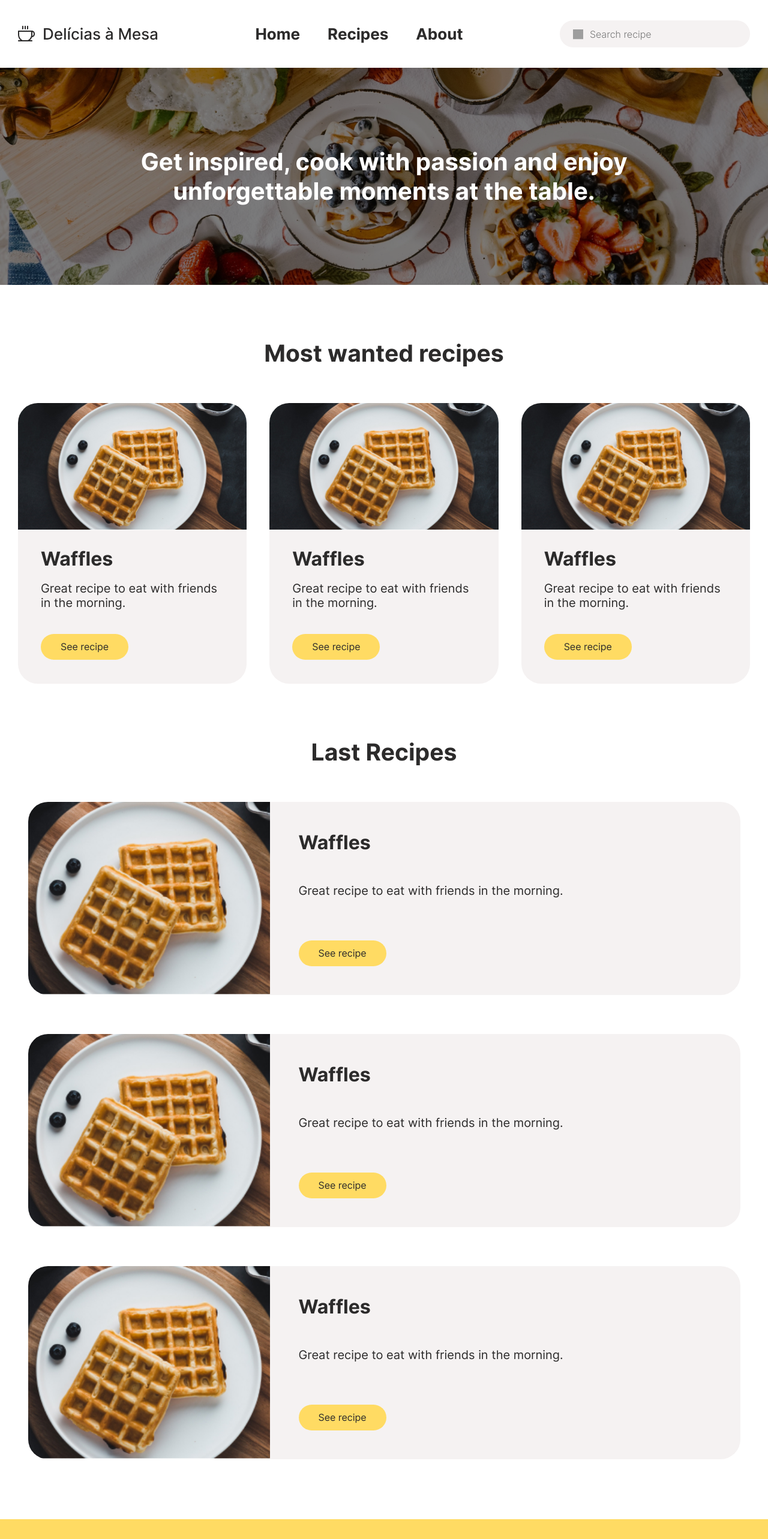
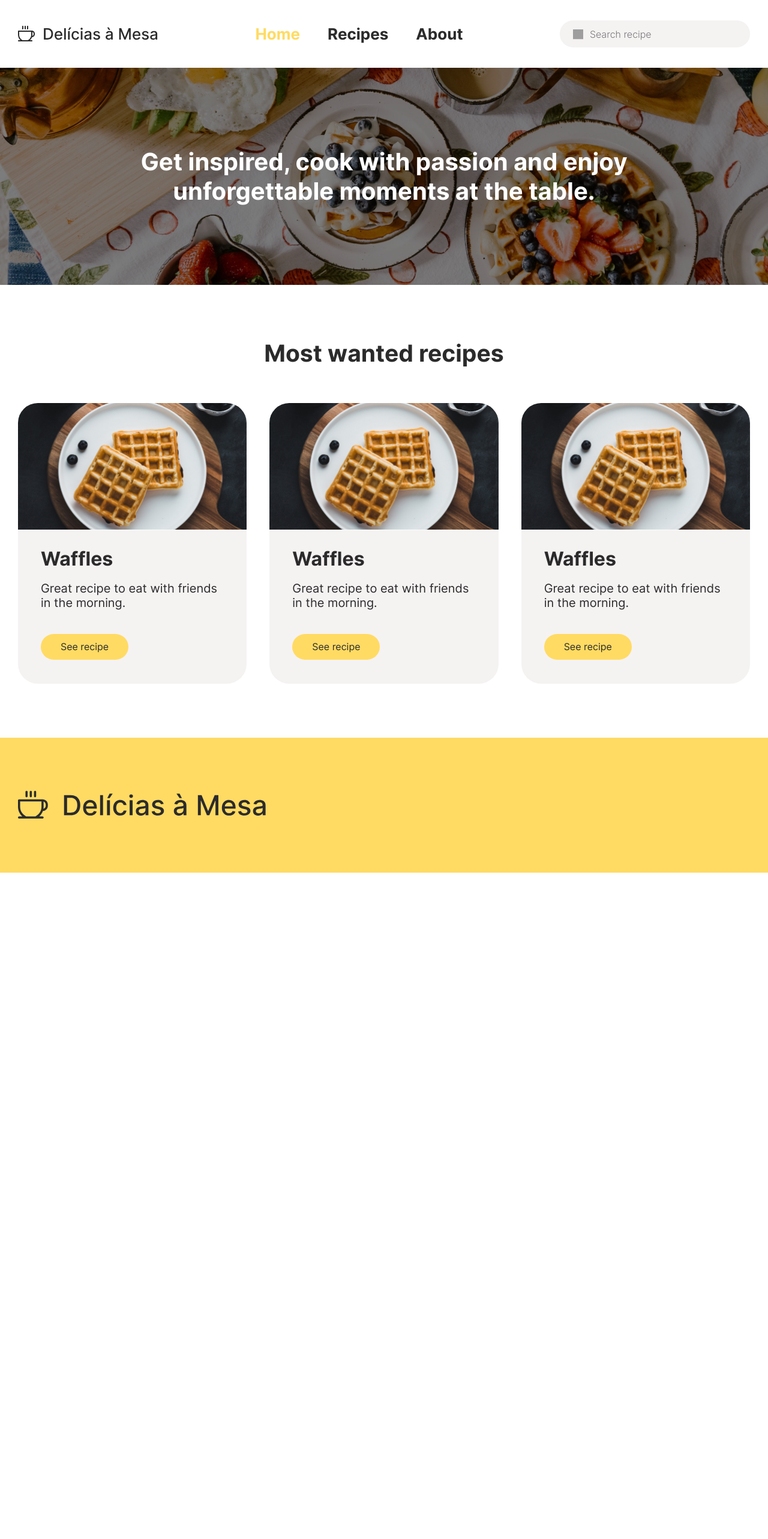
Before and after one commit to rook16rus/recipes-app, a React (Create React App) app: page / in a window 1280 px wide. Shown: the top 2566 px of the page at 60% size. After the commit the page ends 1455 px from the top, so only its background shows below. Built offline with nearby package versions, Linux system fonts and the light colour scheme; grey boxes are pictures that could not be loaded.

Commit message:
Реализовал роутинг

```diff
--- a/package.json
+++ b/package.json
@@ -15,6 +15,8 @@
     "react-css-modules": "^4.7.11",
     "react-dom": "^18.2.0",
     "react-redux": "^8.1.2",
+    "react-router": "^6.15.0",
+    "react-router-dom": "^6.15.0",
     "react-scripts": "5.0.1",
     "redux": "^4.2.1",
     "sass": "^1.66.1",
--- a/src/components/App/App.tsx
+++ b/src/components/App/App.tsx
@@ -1,4 +1,5 @@
 import React from 'react';
+import { Routes, Route } from "react-router-dom";
 
 import Header from "../Header/Header";
 import Intro from '../Intro/Intro'
@@ -15,10 +16,12 @@ function App() {
             <Header />
             <main>
                 <Intro />
-                {/*<MainPage />*/}
-                <RecipesPage />
-                {/*<AboutPage />*/}
-                {/*<RecipeSinglePage />*/}
+                <Routes>
+                    <Route path="/" element={<MainPage />} />
+                    <Route path="/recipes" element={<RecipesPage />} />
+                    <Route path="/about" element={<AboutPage />} />
+                    <Route path="/recipe-single" element={<RecipeSinglePage />} />
+                </Routes>
             </main>
             <Footer />
         </div>
--- a/src/components/Header/Header.module.scss
+++ b/src/components/Header/Header.module.scss
@@ -64,6 +64,10 @@
     @include mq('custom', 'max', 768) {
       margin-right: 12px;
     }
+
+    a.active {
+      color: #FFDB63;
+    }
   }
 
   &__search {
--- a/src/components/Header/Header.tsx
+++ b/src/components/Header/Header.tsx
@@ -1,3 +1,5 @@
+import { NavLink } from "react-router-dom";
+
 import styles from "./Header.module.scss"
 
 import searchIcon from './search-icon.svg'
@@ -11,15 +13,15 @@ const Header = () => {
 
     const links: Array<TLink> = [
         {
-            link: "#",
+            link: "/",
             text: "Home"
         },
         {
-            link: "#",
+            link: "/recipes",
             text: "Recipes"
         },
         {
-            link: "#",
+            link: "/about",
             text: "About"
         },
     ]
@@ -36,7 +38,7 @@ const Header = () => {
                             links.map(({link, text}, i) => {
                                 return (
                                     <li className={styles.header__menuItem} key={i}>
-                                        <a href={link}>{text}</a>
+                                        <NavLink className={({isActive}) => (isActive ? styles.active : "")} to={link} >{text}</NavLink>
                                     </li>
                                 )
                             })
--- a/src/components/RecipeList/RecipeList.tsx
+++ b/src/components/RecipeList/RecipeList.tsx
@@ -1,3 +1,4 @@
+import { Link } from "react-router-dom";
 import classNames from "classnames";
 
 import styles from './RecipeList.module.scss';
@@ -25,9 +26,9 @@ const RecipeList = ({direction = "row"}: RecipeListProps) => {
                     <p className={styles.list__itemText}>
                         Great recipe to eat with friends in the morning.
                     </p>
-                    <a className={styles.list__itemLink} href="#">
+                    <Link className={styles.list__itemLink} to="/recipe-single">
                         See recipe
-                    </a>
+                    </Link>
                 </div>
             </li>
             <li className={styles.list__item}>
@@ -39,9 +40,9 @@ const RecipeList = ({direction = "row"}: RecipeListProps) => {
                     <p className={styles.list__itemText}>
                         Great recipe to eat with friends in the morning.
                     </p>
-                    <a className={styles.list__itemLink} href="#">
+                    <Link className={styles.list__itemLink} to="/recipe-single">
                         See recipe
-                    </a>
+                    </Link>
                 </div>
             </li>
             <li className={styles.list__item}>
@@ -53,9 +54,9 @@ const RecipeList = ({direction = "row"}: RecipeListProps) => {
                     <p className={styles.list__itemText}>
                         Great recipe to eat with friends in the morning.
                     </p>
-                    <a className={styles.list__itemLink} href="#">
+                    <Link className={styles.list__itemLink} to="/recipe-single">
                         See recipe
-                    </a>
+                    </Link>
                 </div>
             </li>
         </ul>
--- a/src/index.tsx
+++ b/src/index.tsx
@@ -1,5 +1,6 @@
 import React from 'react';
 import ReactDOM from 'react-dom/client';
+import { BrowserRouter } from "react-router-dom";
 
 import App from './components/App/App';
 
@@ -11,6 +12,8 @@ const root = ReactDOM.createRoot(
 
 root.render(
   <React.StrictMode>
-    <App />
+      <BrowserRouter >
+          <App />
+      </BrowserRouter>
   </React.StrictMode>
 );
```
Also changed, not shown: 1 other file (tests, documents, lock files or other folders).
